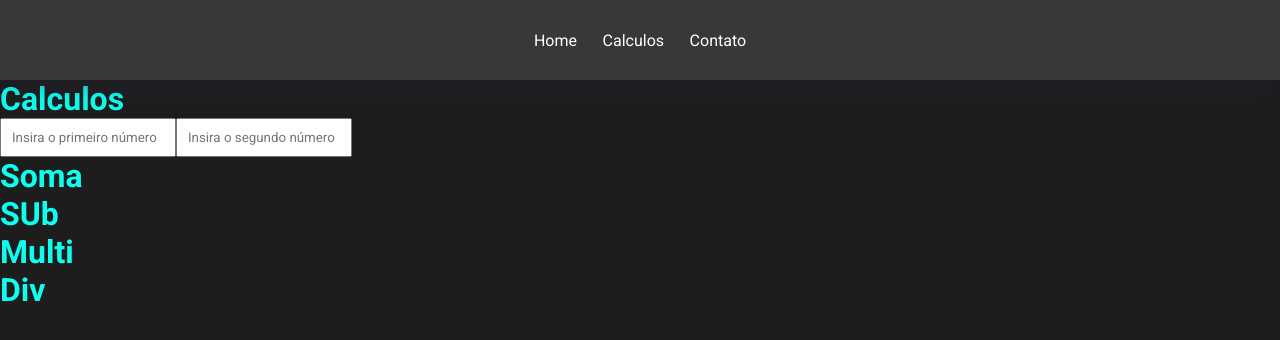
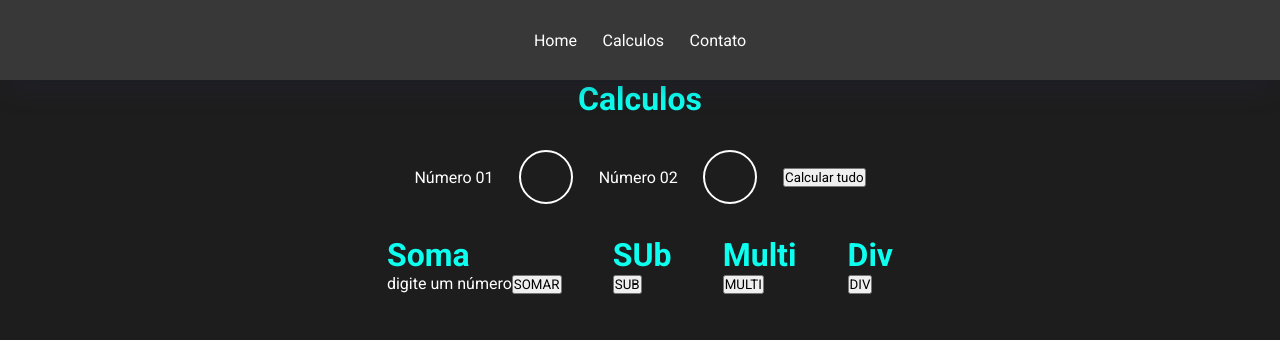
Before and after one commit to Andredev-dias/sesiT3-vite, a React (Vite) app: page /calc in a window 1280 px wide. Shown: the top 340 px of the page. Built offline with nearby package versions, Linux system fonts and the light colour scheme; some icons are missing.

Commit message:
subindo solucoes de calculos

```diff
--- a/src/Calc.jsx
+++ b/src/Calc.jsx
@@ -2,6 +2,7 @@ import style from "./Calc.module.css"
 import Menu from "./components/Menu"
 
 import { useEffect, useState } from "react"
+import { bind } from "leaflet"
 
 export const Calc = () => {
     const [numero1, setNumero1] = useState()
@@ -11,15 +12,26 @@ export const Calc = () => {
     const [respMulti, setRespMulti] = useState()
     const [respDiv, setRespDiv] = useState()
 
-    useEffect(()=> {
-        if(numero1 !== undefined && numero2 !== undefined){
-            setRespSoma(parseFloat(numero1) + parseFloat(numero2))
-            setRespSub(parseFloat(numero1) - parseFloat(numero2))
-            setRespMulti(parseFloat(numero1) * parseFloat(numero2))
-            setRespDiv(parseFloat(numero1) / parseFloat(numero2))
-        }
-    }, [numero1, numero2])
+    // useEffect(()=> {
+    //     if(numero1 !== undefined && numero2 !== undefined){
+    //         setRespSoma(parseFloat(numero1) + parseFloat(numero2))
+    //         setRespSub(parseFloat(numero1) - parseFloat(numero2))
+    //         setRespMulti(parseFloat(numero1) * parseFloat(numero2))
+    //         setRespDiv(parseFloat(numero1) / parseFloat(numero2))
+    //     }
+    // }, [numero1, numero2])
 
+    const handleSoma = (a,b) => setRespSoma(parseFloat(a) + parseFloat(b))
+    const handleSub = () => setRespSub(parseFloat(numero1) - parseFloat(numero2))
+    const handleMulti = () => setRespMulti(parseFloat(numero1) * parseFloat(numero2))
+    const handleDiv = () => setRespDiv(parseFloat(numero1) / parseFloat(numero2))
+
+    const handleAll = (a, b) => {
+        setRespSoma(parseFloat(a) + parseFloat(b))
+        setRespSub(parseFloat(a) - parseFloat(b))
+        setRespMulti(parseFloat(a) * parseFloat(b))
+        setRespDiv(parseFloat(a) / parseFloat(b))
+    }
 
     return(
         <>
@@ -27,37 +39,44 @@ export const Calc = () => {
             <div className={style.wrapCalc}>
                 <h1>Calculos</h1>
                 <div className={style.wrapInputs}>
+                    <label htmlFor="n1">Número 01</label>
                     <input
+                     id="n1"
                      type="text"
-                     placeholder="Insira o primeiro número"
                      className={style.inputStyle}
                      value={numero1}
                      onChange={(e) => setNumero1(e.target.value)}
                      />
+                    <label htmlFor="n2">Número 02</label>
                     <input
+                     id="n2"
                      type="text"
-                     placeholder="Insira o segundo número"
                      className={style.inputStyle}
                      value={numero2}
                      onChange={(e) => setNumero2(e.target.value)}
                      />
+                     <button onClick={() => {handleAll(numero1, numero2)}}>Calcular tudo</button>
                 </div>
-                <div>
+                <div className={style.wrapAllInputs}>
                     <div>
                         <h1>Soma</h1>
-                        {!isNaN(respSoma) && respSoma}
+                        {!isNaN(respSoma) ? respSoma : "digite um número"}
+                        <button onClick={() => handleSoma(numero1, numero2)}>SOMAR</button>
                     </div>
                     <div>
                         <h1>SUb</h1>
                         {!isNaN(respSub) && respSub}
+                        <button onClick={handleSub}>SUB</button>
                     </div>
                     <div>
                         <h1>Multi</h1>
                         {!isNaN(respMulti) && respMulti}
+                        <button onClick={handleMulti}>MULTI</button>
                     </div>
                     <div>
                         <h1>Div</h1>
                         {!isNaN(respDiv) && respDiv.toFixed(2)}
+                        <button onClick={handleDiv}>DIV</button>
                     </div>
                 </div>
             </div>
--- a/src/Calc.module.css
+++ b/src/Calc.module.css
@@ -1,11 +1,36 @@
 .wrapCalc{
     margin-top: 80px;
+    display: flex;
+    flex-direction: column;
+    align-items: center;
+    justify-content: center;
+    gap: 4vh;
 }
 
 .wrapInputs{
     width: 100%;
+    display: flex;
+    align-items: center;
+    justify-content: center;
+    gap: 2vw;
 }
 
 .inputStyle{
     padding: 10px;
+    width: 30px;
+    height: 30px;
+    border-radius: 100%;
+    border: none;
+    color: #ffff;
+    background: none;
+    border: 2px solid #ffff;
+    text-align: center;
 }
+
+.wrapAllInputs{
+  width: 100%;
+  display: flex;
+  align-items: center;
+  justify-content: center;
+  gap: 4vw;
+}
```
